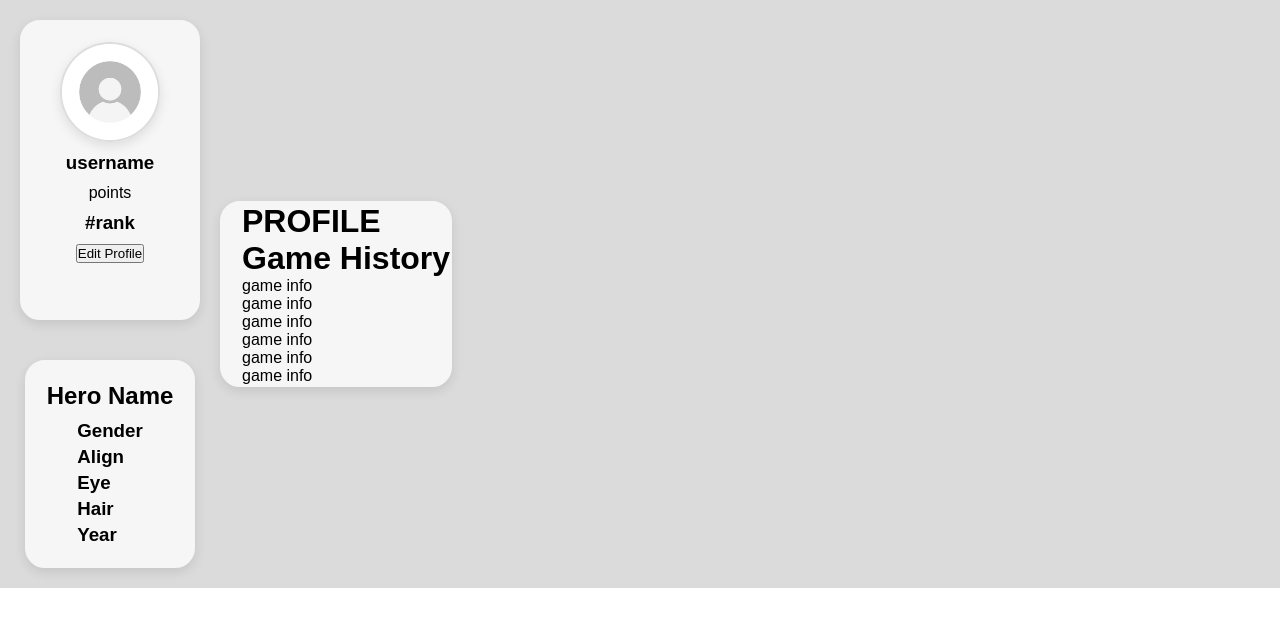
After one commit to LunguFabian/GameOfSuperheroes, a PHP site: page /index/front/ProfilePage/ProfilePage.html in a window 1280 px wide. The commit adds this page. Shown: the top 627 px of the page. Run offline with PHP 8.4, Linux system fonts and the light colour scheme.

Commit message:
ProfilePage 0.0

```diff
--- a/Application/src/front/AboutUsPage/style.css
+++ b/Application/src/front/AboutUsPage/style.css
@@ -6,7 +6,7 @@
 }
 
 :root {
-    --primary-color: #dddddd;
+    --primary-color: #aaaaaa;
     --second-color: #dcdbdb;
     --white-color: #ffffff;
     --black-color: #000000;
--- /dev/null
+++ b/Application/src/front/ProfilePage/ProfilePage.html
@@ -0,0 +1,48 @@
+<!DOCTYPE html>
+<html lang="en">
+<head>
+    <meta charset="UTF-8">
+    <link rel="stylesheet" href="style.css">
+    <title>Title</title>
+</head>
+<body>
+
+<main>
+    <div class="main-page">
+        <div class="left-side">
+            <div class="profile">
+                <img src="profileImg.png" alt="profile" class="profile-img">
+                <h3 class="user-name">username</h3>
+                <p class="points">points</p>
+                <h3 class="rank">#rank</h3>
+                <button type="button">Edit Profile</button>
+            </div>
+            <div class="hero">
+                <h2 class="your-hero">Hero Name</h2>
+                <div class="hero-info">
+                    <h3 class="gender">Gender</h3>
+                    <h3 class="align">Align</h3>
+                    <h3 class="eye">Eye</h3>
+                    <h3 class="hair">Hair</h3>
+                    <h3 class="year">Year</h3>
+                </div>
+            </div>
+        </div>
+        <div class="right-side">
+            <h1>PROFILE</h1>
+            <div class="game-history">
+                <h1 class="title">Game History</h1>
+                <ul class="list-games">
+                    <p class="game-info">game info</p>
+                    <p class="game-info">game info</p>
+                    <p class="game-info">game info</p>
+                    <p class="game-info">game info</p>
+                    <p class="game-info">game info</p>
+                    <p class="game-info">game info</p>
+                </ul>
+            </div>
+        </div>
+    </div>
+</main>
+</body>
+</html>
--- /dev/null
+++ b/Application/src/front/ProfilePage/style.css
@@ -0,0 +1,124 @@
+* {
+    margin: 0;
+    padding: 0;
+    box-sizing: border-box;
+    font-family: "Poppins", sans-serif;
+}
+
+:root {
+    --primary-color: #dddddd;
+    --second-color: #dcdbdb;
+    --white-color: #ffffff;
+    --black-color: #000000;
+    --medium-gray-color: #cdcbcb;
+
+    --border-radius-button: 20px;
+
+    --font-size-s: 0.9rem;
+    --font-size-n: 1rem;
+    --font-size-m: 1.12rem;
+    --font-size-l: 1.5rem;
+    --font-size-xl: 2rem;
+    --font-size-xxl: 4rem;
+}
+
+.main{
+    display: flex;
+    flex-direction: column;
+    align-items: center;
+    text-align: center;
+    font-size: var(--font-size-xl);
+    padding: 80px 0;
+    gap: 40px;
+    background: var(--second-color);
+}
+
+.main-page{
+    width: 100%;
+    height: 100%;
+    display: flex;
+    flex-direction: row;
+
+    align-items: center;
+   /* justify-content: space-between;*/
+
+    background: var(--second-color);
+}
+
+.main-page .left-side{
+    display:flex;
+    flex-direction: column;
+    align-items: center;
+    text-align: center;
+
+    gap:40px;
+
+    padding: 20px;
+}
+
+.left-side .profile{
+    display: flex;
+    flex-direction: column;
+    align-items: center;
+    text-align: center;
+
+    height: 300px;
+    width: 180px;
+
+    gap:10px;
+    padding: 20px;
+
+    background: #f6f6f6;
+    border: 2px solid  #f6f6f6;
+    border-radius: var(--border-radius-button);
+    box-shadow: 0 4px 12px rgba(0, 0, 0, 0.1);
+}
+
+.profile-img {
+    height: 100px;
+    width: 100px;
+    object-fit: cover;
+
+    border-radius: 50px;
+    border: 2px solid var(--primary-color);
+    box-shadow: 0 4px 12px rgba(0, 0, 0, 0.1);
+}
+
+.left-side .hero{
+    display: flex;
+    flex-direction: column;
+    align-items: center;
+    text-align: center;
+
+    gap:10px;
+
+    background: #f6f6f6;
+    border: 2px solid  #f6f6f6;
+    border-radius: var(--border-radius-button);
+    box-shadow: 0 4px 12px rgba(0, 0, 0, 0.1);
+
+    padding: 20px;
+
+}
+
+.left-side .hero .hero-info{
+    display: flex;
+    flex-direction: column;
+    align-items: self-start;
+
+    gap:4px;
+
+    height: auto;
+    width: auto;
+}
+
+.right-side{
+    padding-left: 20px;
+
+    background: #f6f6f6;
+    border: 2px solid  #f6f6f6;
+    border-radius: var(--border-radius-button);
+    box-shadow: 0 4px 12px rgba(0, 0, 0, 0.1);
+}
+
+.right-side .
--- a/Application/src/front/WelcomePage/style.css
+++ b/Application/src/front/WelcomePage/style.css
@@ -7,7 +7,7 @@
 }
 
 :root {
-    --primary-color: #aeacac;
+    --primary-color: #686868;
     --second-color: #dcdbdb;
     --white-color: #ffffff;
     --black-color: #000000;
```
Also changed, not shown: Application/src/front/MainGamePage/style.css (+11 -3 lines), Application/src/front/ProfilePage/profileImg.png (added).
